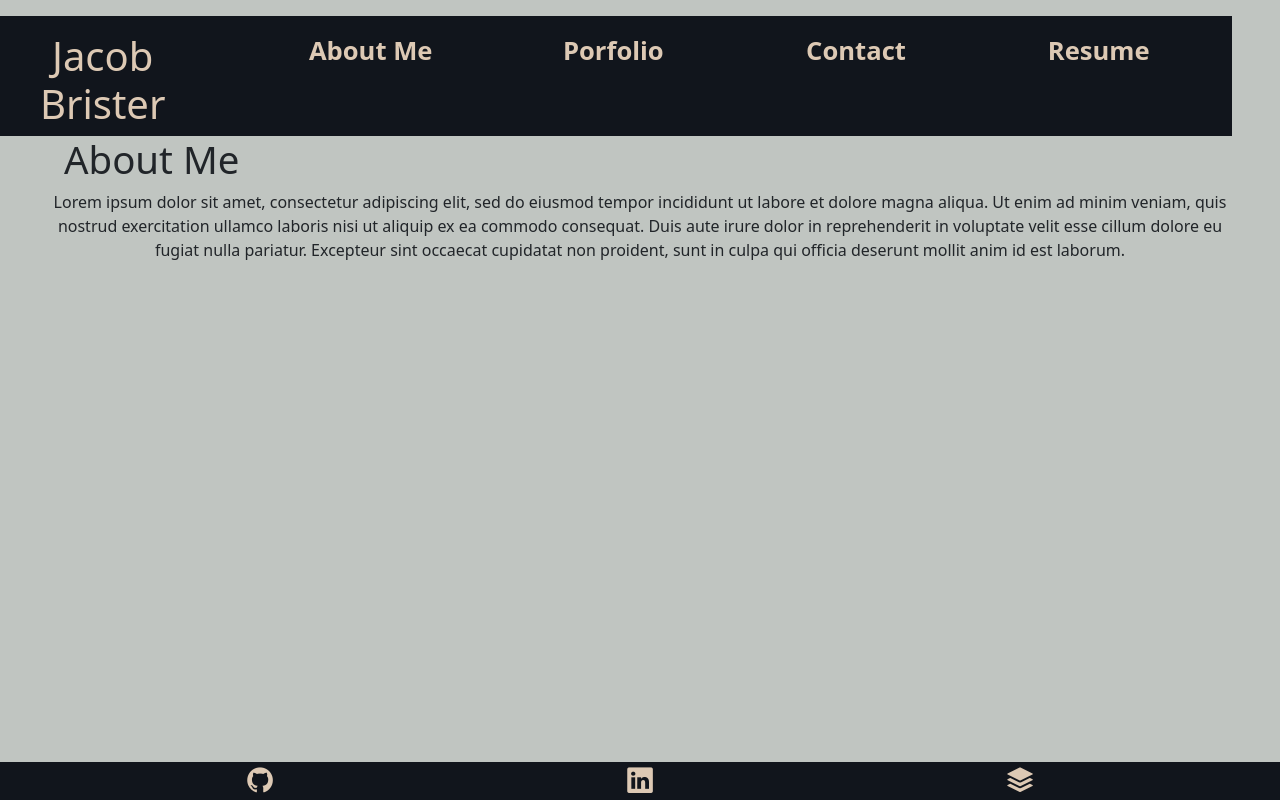
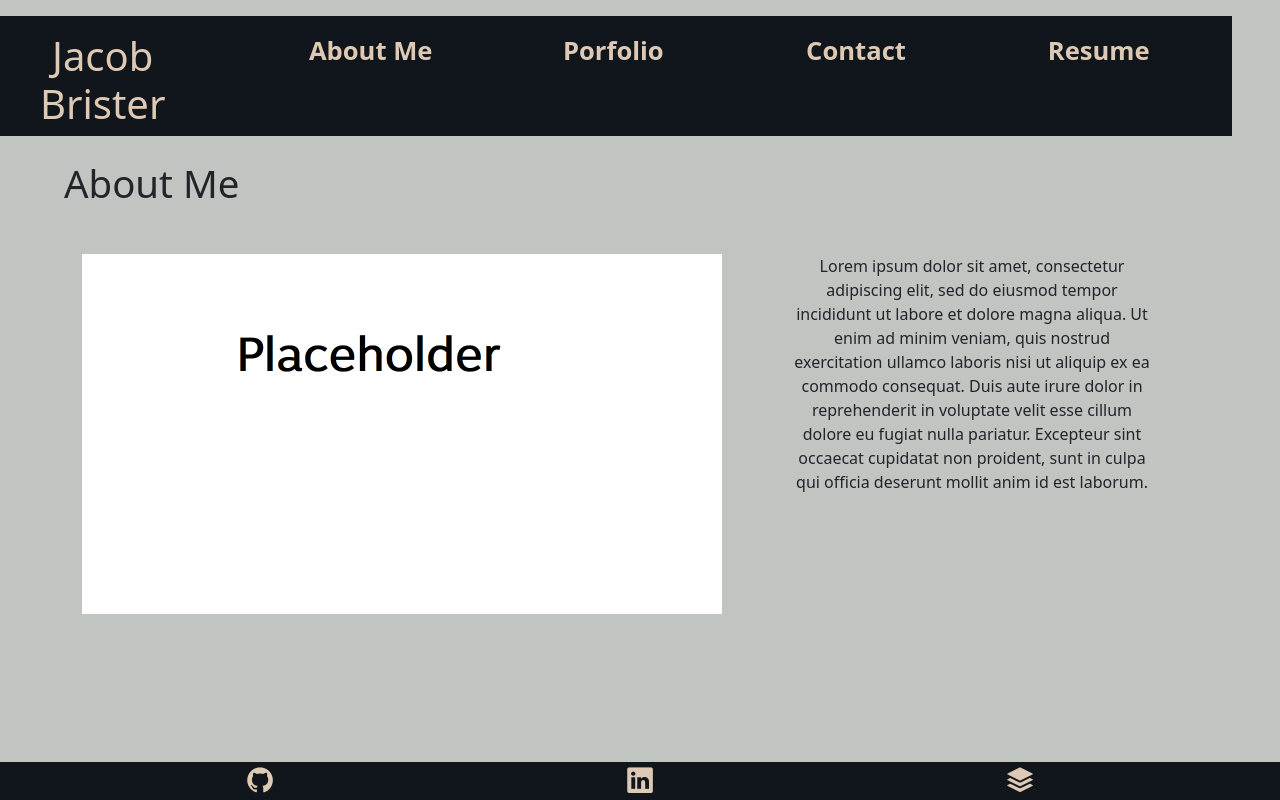
Before and after one commit to jbrister71/react-portfolio, a React (Create React App) app: page / in a window 1280 px wide. Built offline with nearby package versions, Linux system fonts and the light colour scheme.

Commit message:
modified html classes

```diff
--- a/src/components/AboutMe/index.js
+++ b/src/components/AboutMe/index.js
@@ -1,16 +1,28 @@
 import React from 'react';
+import Container from 'react-bootstrap/Container';
+import Row from 'react-bootstrap/Row';
+import Col from 'react-bootstrap/Col';
 
 function AboutMe() {
     return (
         <div>
-            <h2 className='about-me'>About Me</h2>
-            <div>
+            <h2 className='mt-4 section-name'>About Me</h2>
+            <div className='mt-5'>
+                <Container>
+                    <Row>
+                        <Col>
+                            <img src='placeholder-image.png' alt='placeholder-img' height={360} width={640}></img>
+                        </Col>
+                        <Col>
                             <p className='ps-5 pe-5'>
                                 Lorem ipsum dolor sit amet, consectetur adipiscing elit, sed do eiusmod tempor incididunt ut labore et dolore magna aliqua.
                                 Ut enim ad minim veniam, quis nostrud exercitation ullamco laboris nisi ut aliquip ex ea commodo consequat.
                                 Duis aute irure dolor in reprehenderit in voluptate velit esse cillum dolore eu fugiat nulla pariatur.
                                 Excepteur sint occaecat cupidatat non proident, sunt in culpa qui officia deserunt mollit anim id est laborum.
                             </p>
+                        </Col>
+                    </Row>
+                </Container>
             </div>
         </div>
     )
--- a/src/index.css
+++ b/src/index.css
@@ -49,7 +49,7 @@ code {
     monospace;
 }
 
-.about-me {
+.section-name {
   padding-left: 5vw;
   text-align: left;
   font-size: 3vw;
```
Also changed, not shown: public/placeholder-image.png (added). Lines whose indentation alone changed are shown as unchanged.
